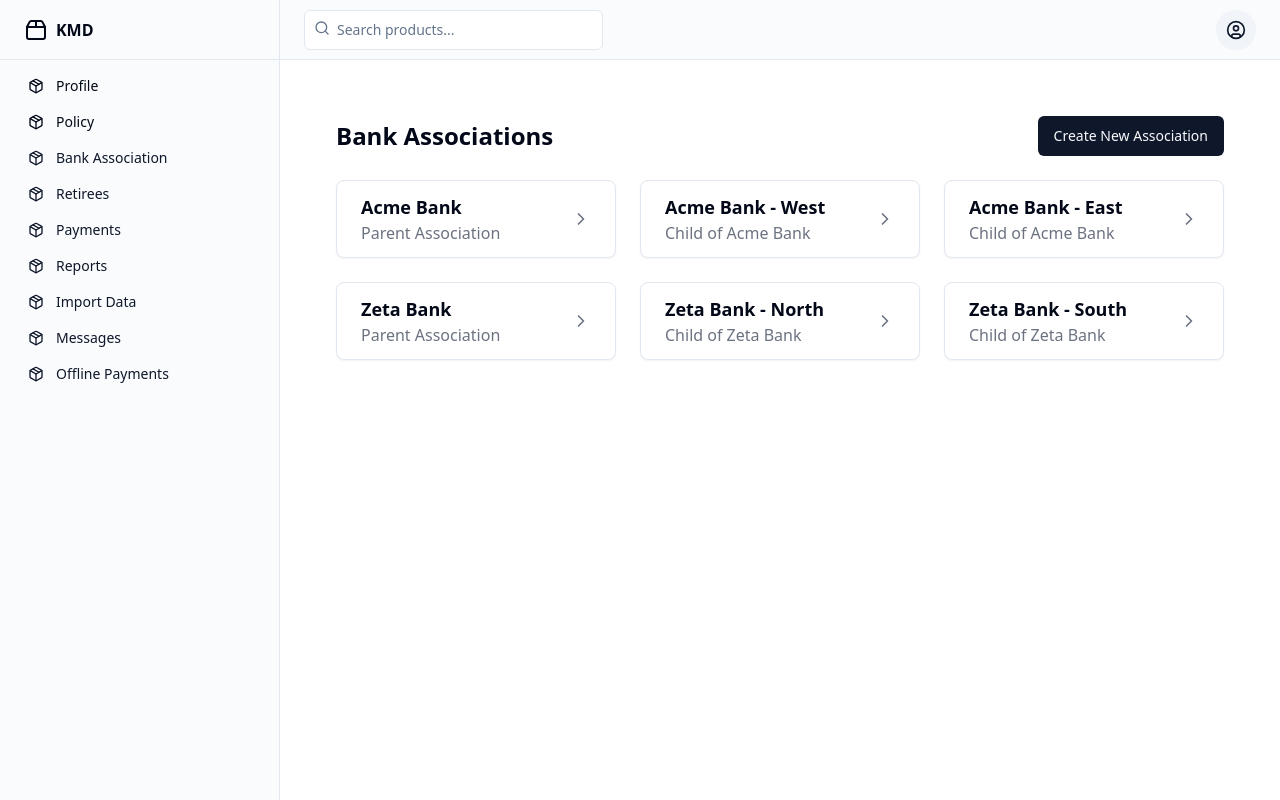
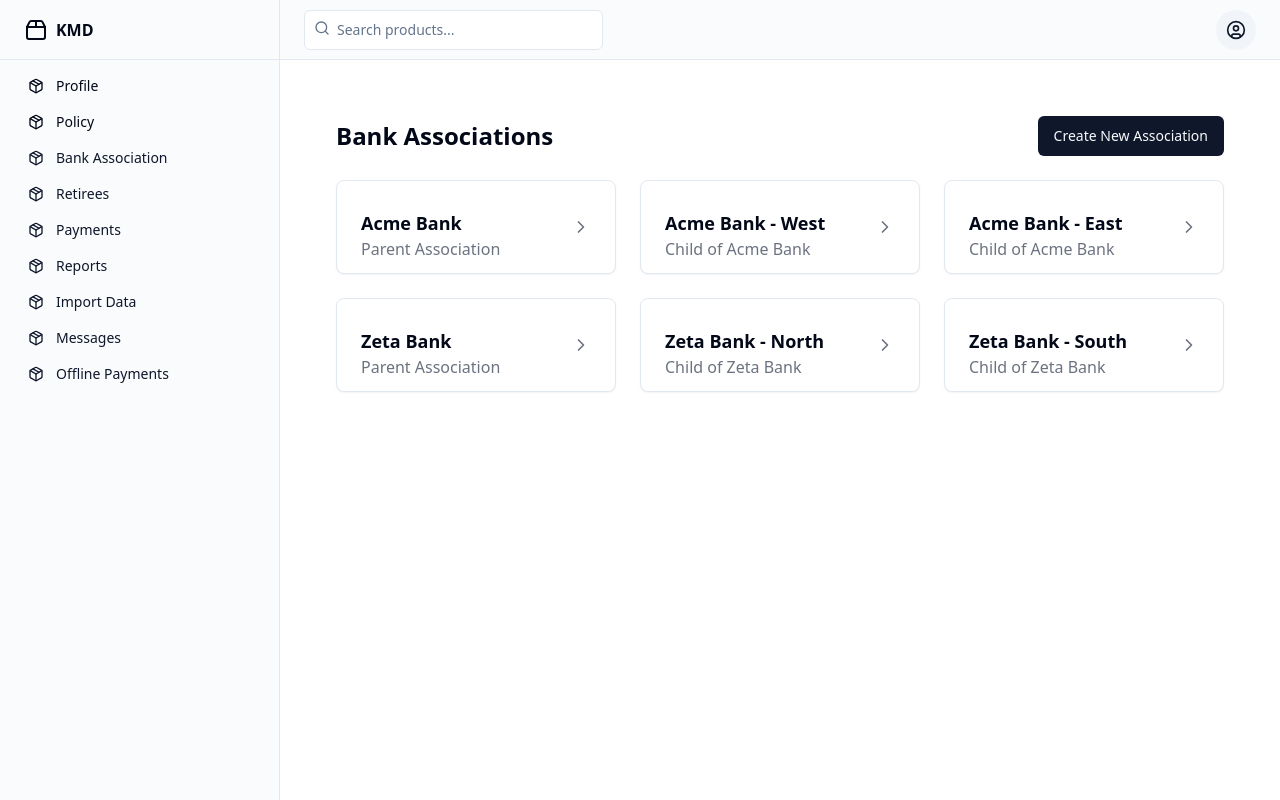
Before and after one commit to avdhootpatil/Reconciliation, a React (Vite) app: page /bankassociation in a window 1280 px wide. Built offline with nearby package versions, Linux system fonts and the light colour scheme.

Commit message:
Add padding to bank association cards

```diff
--- a/src/pages/BankAssociation.jsx
+++ b/src/pages/BankAssociation.jsx
@@ -35,7 +35,7 @@ function BankAssociation() {
           <CardContent className="py-3">
             <div className="flex items-center justify-between">
               <div>
-                <h3 className="text-lg font-semibold">Acme Bank</h3>
+                <h3 className="text-lg font-semibold pt-4">Acme Bank</h3>
                 <p className="text-gray-500 dark:text-gray-400">
                   Parent Association
                 </p>
@@ -48,7 +48,7 @@ function BankAssociation() {
           <CardContent className="py-3">
             <div className="flex items-center justify-between">
               <div>
-                <h3 className="text-lg font-semibold">Acme Bank - West</h3>
+                <h3 className="text-lg font-semibold pt-4">Acme Bank - West</h3>
                 <p className="text-gray-500 dark:text-gray-400">
                   Child of Acme Bank
                 </p>
@@ -61,7 +61,7 @@ function BankAssociation() {
           <CardContent className="py-3">
             <div className="flex items-center justify-between">
               <div>
-                <h3 className="text-lg font-semibold">Acme Bank - East</h3>
+                <h3 className="text-lg font-semibold pt-4">Acme Bank - East</h3>
                 <p className="text-gray-500 dark:text-gray-400">
                   Child of Acme Bank
                 </p>
@@ -74,7 +74,7 @@ function BankAssociation() {
           <CardContent className="py-3">
             <div className="flex items-center justify-between">
               <div>
-                <h3 className="text-lg font-semibold">Zeta Bank</h3>
+                <h3 className="text-lg font-semibold pt-4">Zeta Bank</h3>
                 <p className="text-gray-500 dark:text-gray-400">
                   Parent Association
                 </p>
@@ -87,7 +87,9 @@ function BankAssociation() {
           <CardContent className="py-3">
             <div className="flex items-center justify-between">
               <div>
-                <h3 className="text-lg font-semibold">Zeta Bank - North</h3>
+                <h3 className="text-lg font-semibold pt-4">
+                  Zeta Bank - North
+                </h3>
                 <p className="text-gray-500 dark:text-gray-400">
                   Child of Zeta Bank
                 </p>
@@ -100,7 +102,9 @@ function BankAssociation() {
           <CardContent className="py-3">
             <div className="flex items-center justify-between">
               <div>
-                <h3 className="text-lg font-semibold">Zeta Bank - South</h3>
+                <h3 className="text-lg font-semibold pt-4">
+                  Zeta Bank - South
+                </h3>
                 <p className="text-gray-500 dark:text-gray-400">
                   Child of Zeta Bank
                 </p>
```
